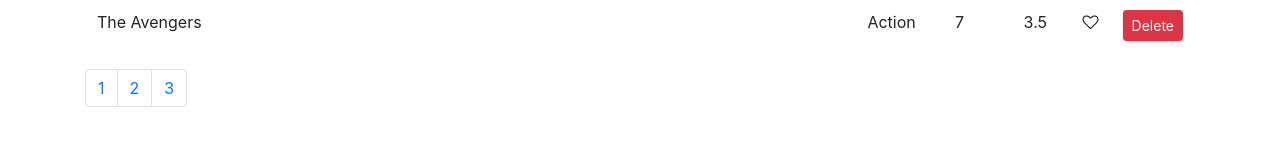
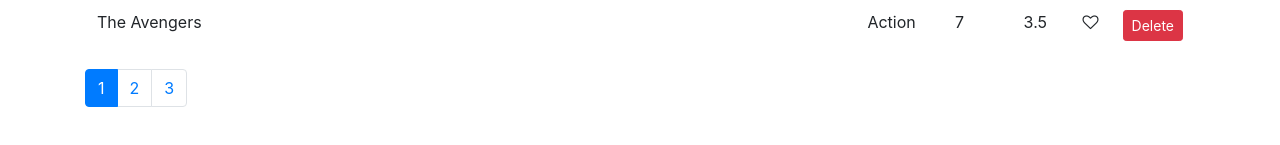
Before and after one commit to Langster2323/Vividly, a React (Create React App) app: page / in a window 1280 px wide. Shown: the part 563-708 px from the top of the page. Built offline with nearby package versions, Linux system fonts and the light colour scheme.

Commit message:
Displaying pagination. Installed lodash

```diff
--- a/package.json
+++ b/package.json
@@ -8,6 +8,7 @@
     "@testing-library/user-event": "^7.2.1",
     "bootstrap": "^4.1.1",
     "font-awesome": "^4.7.0",
+    "lodash": "^4.17.10",
     "react": "^16.13.1",
     "react-dom": "^16.13.1",
     "react-scripts": "3.4.1"
--- a/src/components/common/pagination.jsx
+++ b/src/components/common/pagination.jsx
@@ -1,12 +1,27 @@
 import React from 'react'
+import _ from 'lodash';
 
-const Pagination = () => {
+const Pagination = ({itemsCount, pageSize, onPageChange, currentPage}) => {
+    console.log(currentPage);
+
+    const pagesCount = Math.ceil(itemsCount / pageSize);
+
+    const pages = _.range(1, pagesCount + 1);
+
+    if(pagesCount === 1) return null;
     return (
         <nav aria-label="Page navigation example">
             <ul className="pagination">
-                <li className="page-item"><a className="page-link" href="#">1</a></li>
-                <li className="page-item"><a className="page-link" href="#">2</a></li>
-                <li className="page-item"><a className="page-link" href="#">3</a></li>
+                {pages.map(page => {
+                    return (
+                        <li key={page} className={ page === currentPage ? 'page-item active' : 'page-item' }>
+                            <a
+                            className="page-link"
+                            href="#"
+                            onClick={() => onPageChange(page)}>{page}</a>
+                        </li>
+                    )
+                })}
             </ul>
         </nav>
      );
--- a/src/components/movies.jsx
+++ b/src/components/movies.jsx
@@ -5,7 +5,9 @@ import Pagination from './common/pagination';
 
 class Movies extends Component {
     state = {
-        movies: []
+        movies: [],
+        pageSize: 4,
+        currentPage: 1
      }
 
      componentDidMount() {
@@ -36,10 +38,18 @@ class Movies extends Component {
         console.log('Liked', movie);
       }
 
+      handlePageChange = (page) => {
+        this.setState({
+          currentPage: page
+        })
+
+      }
+
       render() {
-        const { movies } = this.state
+        const { length: count } = this.state.movies
+        const { pageSize, currentPage } = this.state
 
-        if (movies.length === 0) return <p>There are no movies in the database.</p>
+        if (this.state.movies.length === 0) return <p>There are no movies in the database.</p>
         return (
           <main className="container">
             <React.Fragment>
@@ -56,7 +66,7 @@ class Movies extends Component {
                   </tr>
                 </thead>
                 <tbody>
-                  {movies.map((movie) => {
+                  {this.state.movies.map((movie) => {
                     return (
                       <tr key={movie._id}>
                         <td>{movie.title}</td>
@@ -72,7 +82,12 @@ class Movies extends Component {
                   })}
                 </tbody>
               </table>
-              <Pagination />
+              <Pagination
+              itemsCount={count}
+              pageSize={pageSize}
+              currentPage={currentPage}
+              onPageChange={this.handlePageChange}
+               />
             </React.Fragment>
 
           </main>
```
Also changed, not shown: 1 other file (tests, documents, lock files or other folders).
